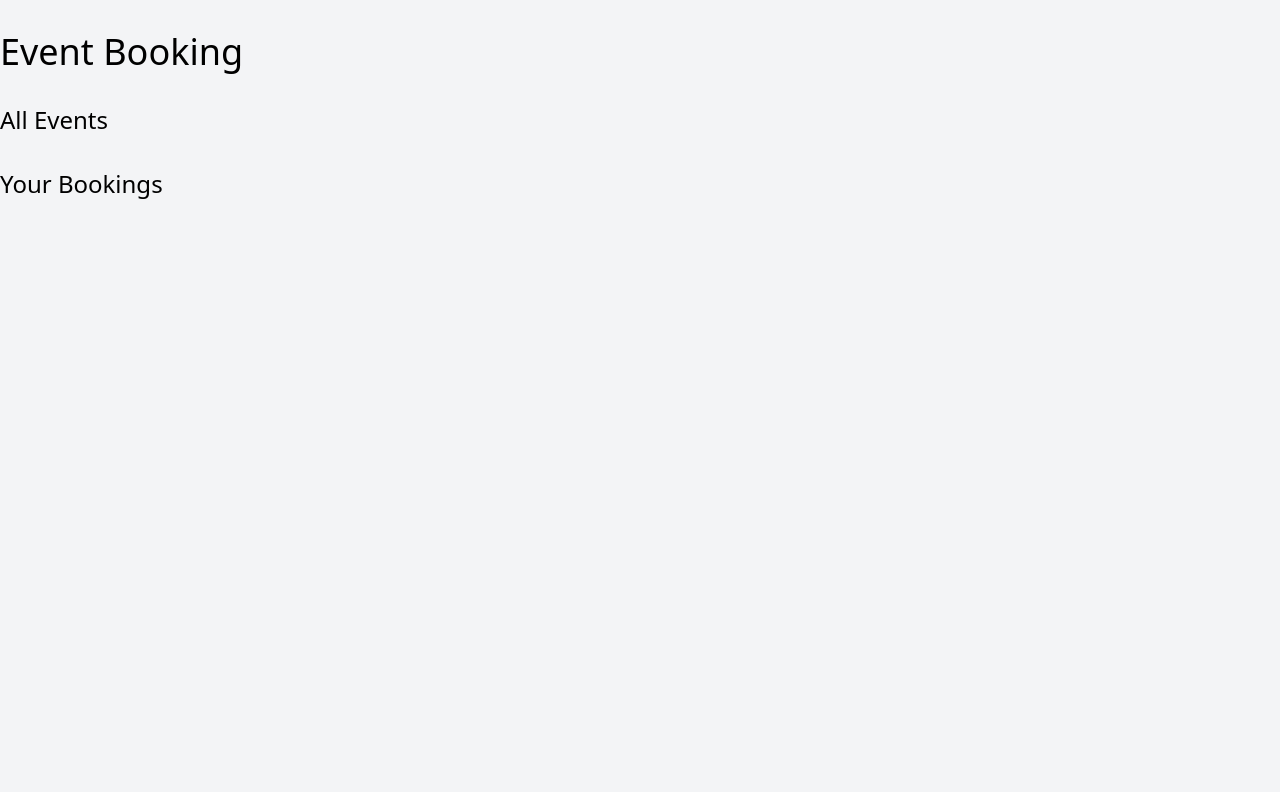
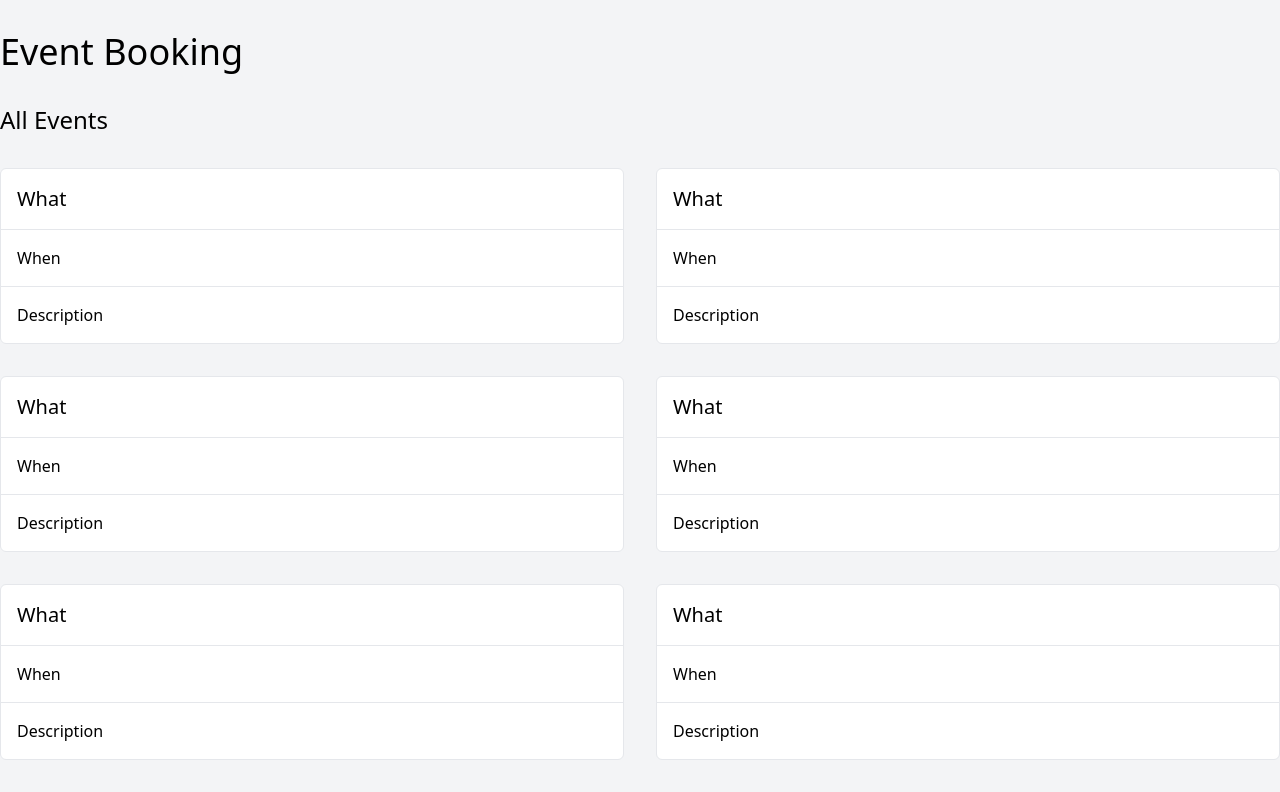
Before and after one commit to roroiii/vue-event-booking, a Vue app: page / in a window 1280 px wide. Shown: the top 792 px of the page. Built offline with nearby package versions, Linux system fonts and the light colour scheme.

Commit message:
feat: modify event card

```diff
--- a/src/App.vue
+++ b/src/App.vue
@@ -2,7 +2,9 @@
   <main class="container mx-auto my-8 space-y-8">
     <h1 class="text-4xl font-medium">Event Booking</h1>
     <h2 class="text-2xl font-medium">All Events</h2>
-    <EventCard />
+    <section class="grid grid-cols-2 gap-8">
+      <EventCard v-for="i in 8" :Key="i" />
+    </section>
     <h2 class="text-2xl font-medium">Your Bookings</h2>
   </main>
 </template>
--- a/src/components/EventCard.vue
+++ b/src/components/EventCard.vue
@@ -1,3 +1,7 @@
 <template>
-  <div></div>
+  <div class="border border-gray-200 bg-white rounded-md">
+    <h3 class="p-4 font-medium text-xl border-b border-gray-200">What</h3>
+    <p class="p-4 border-b border-gray-200">When</p>
+    <p class="p-4">Description</p>
+  </div>
 </template>
```
